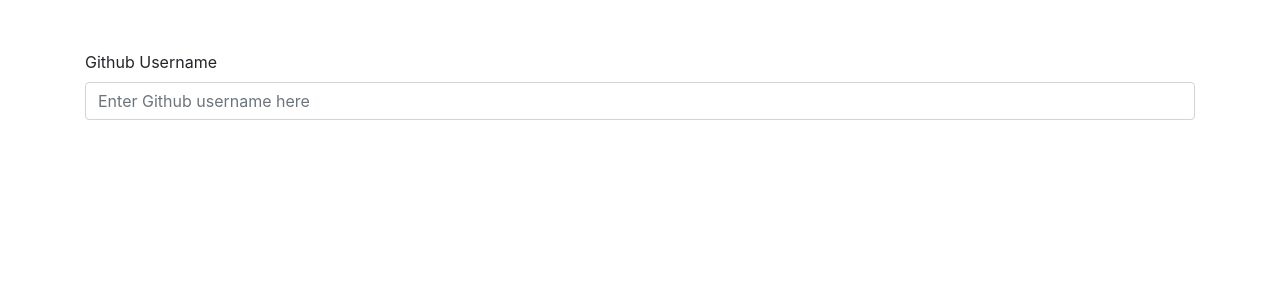
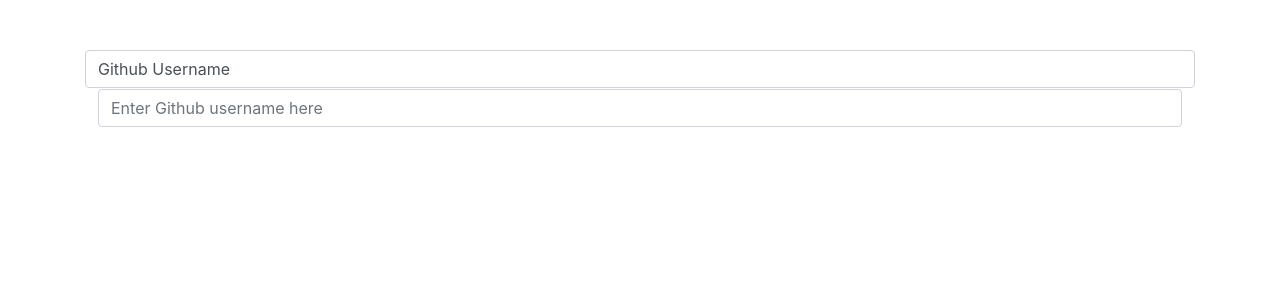
Before and after one commit to Alchemy17/Github-project, an Angular app: page / in a window 1280 px wide. Shown: the top 300 px of the page. Built offline with nearby package versions, Linux system fonts and the light colour scheme.

Commit message:
form-group changed to form-control to match bootstrap 4

```diff
--- a/src/app/record/record.component.html
+++ b/src/app/record/record.component.html
@@ -1,5 +1,5 @@
 <form action="" class="search">
-  <div class="form-group">
+  <div class="form-control">
     <label for="username">Github Username</label>
     <input type="text" class="form-control" placeholder="Enter Github username here" [(ngModel)]="username"
      name="username" (keyup)="findRecords()">
```
